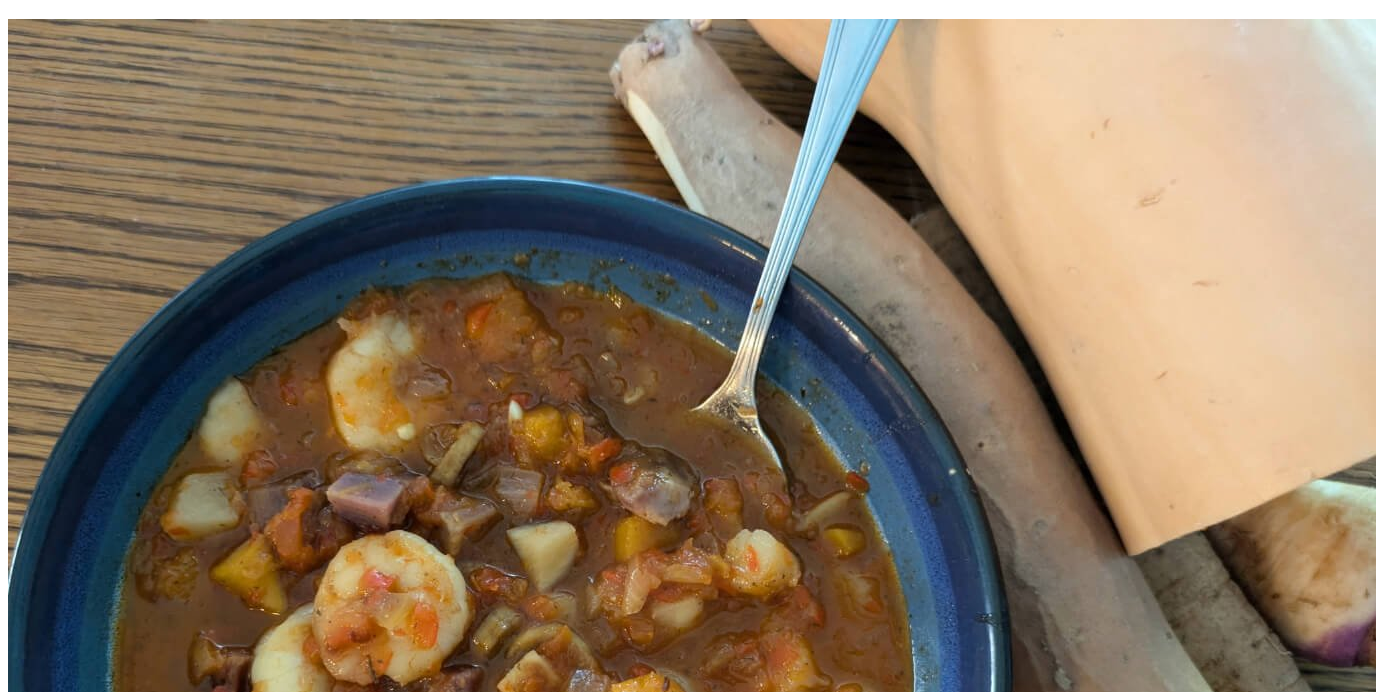
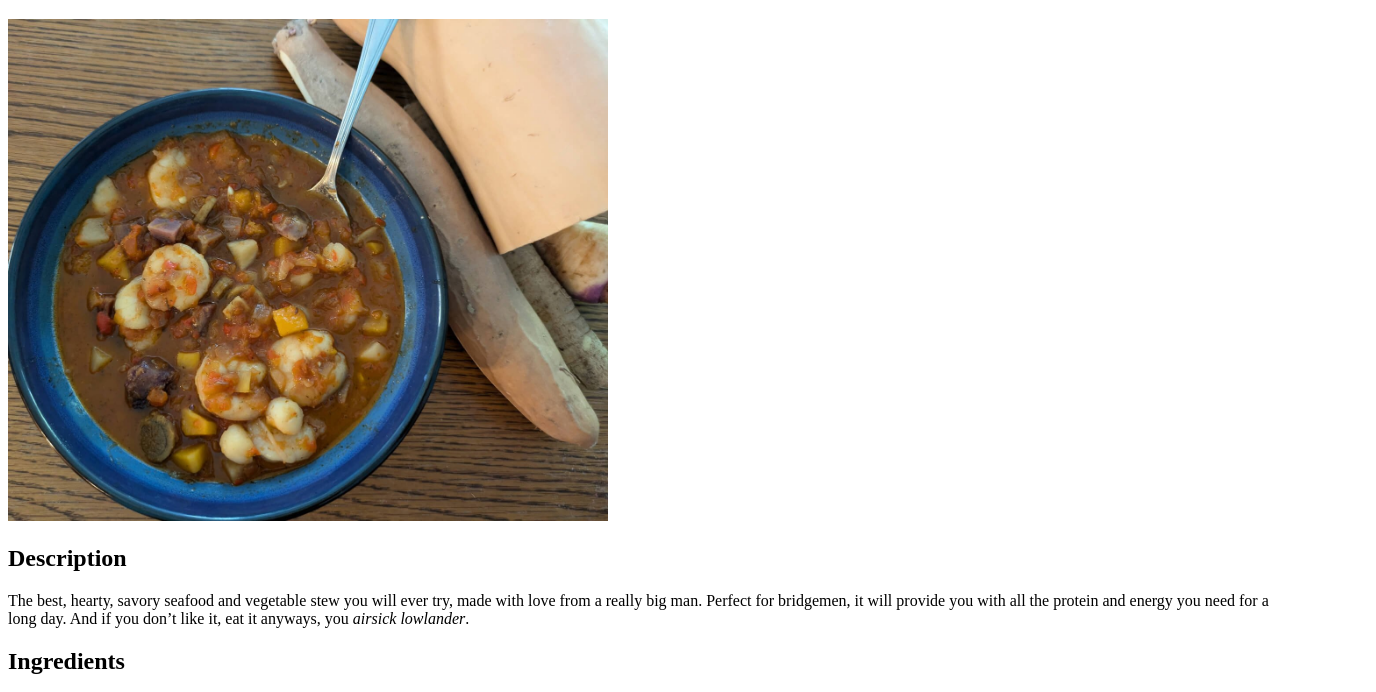
Before and after one commit to matschur/odin-recipes, a plain HTML site: page recipes/rocks-stew.html in a window 1280 px wide. Shown: the part 61-753 px from the top of the page, 1376 px wide, since content can reach past the window. Drawn offline with Linux system fonts and the light colour scheme.

Commit message:
Correct image width in rock's stew

```diff
--- a/recipes/rocks-stew.html
+++ b/recipes/rocks-stew.html
@@ -6,7 +6,7 @@
     </head>
     <body>
         <h1>Rock&rsquo;s Stew</h1>
-        <img src="../assets/rock-stew.jpg" alt="Hearty stew, perfect for bridgemen.">
+        <img src="../assets/rock-stew.jpg" alt="Hearty stew, perfect for bridgemen." width="600">
 
         <h2>Description</h2>
         <p>The best, hearty, savory seafood and vegetable stew you will ever try, made with love from a really big man. Perfect for bridgemen, it will provide you with all the protein and energy you need for a long day. And if you don&rsquo;t like it, eat it anyways, you <em>airsick lowlander</em>.</p>
```
